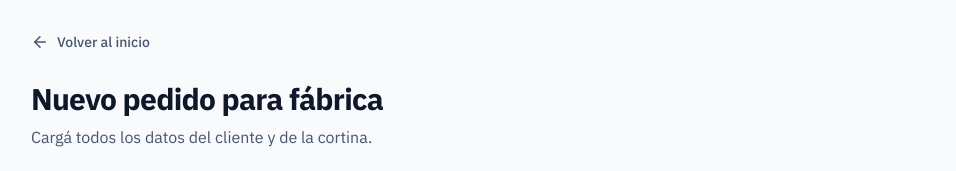
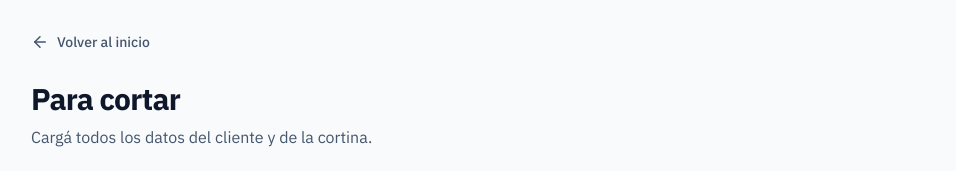
Before and after one commit to francozalazar/Gestion-Croacia, a Next.js app: page /solicitudes-fabrica in a window 1280 px wide. Shown: the top 171 px of the page, without its empty margins (289-1245 px from the left). Built offline with nearby package versions, Linux system fonts and the light colour scheme; no server answers.

Commit message:
Titulo Para cortar

```diff
--- a/app/solicitudes-fabrica/page.tsx
+++ b/app/solicitudes-fabrica/page.tsx
@@ -457,7 +457,7 @@ export default function SolicitudFabricaPage() {
 
         <div className="mb-8">
           <h1 className="text-2xl md:text-3xl font-bold tracking-tight text-slate-900">
-            Nuevo pedido para fábrica
+            Para cortar
           </h1>
 
           <p className="mt-2 text-slate-600">
```
